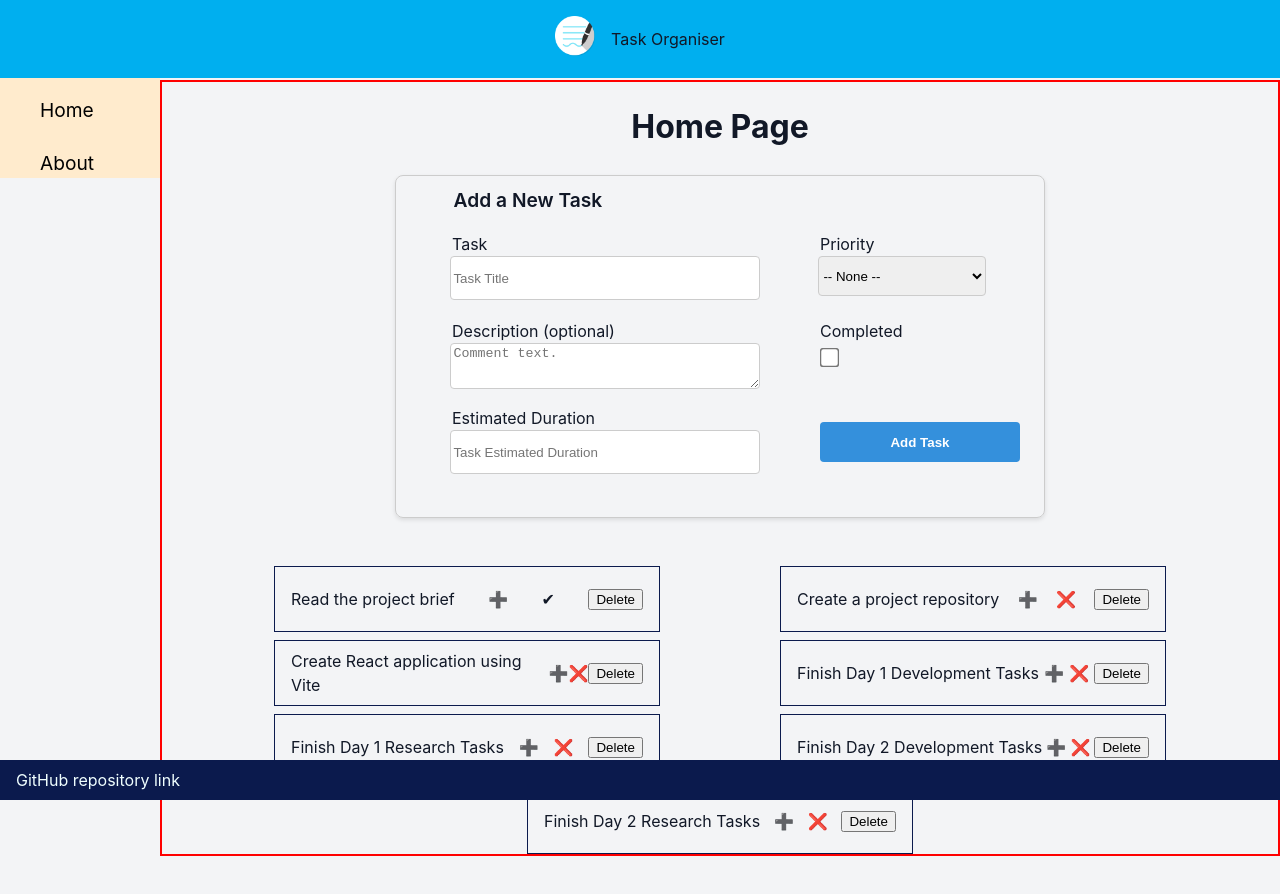
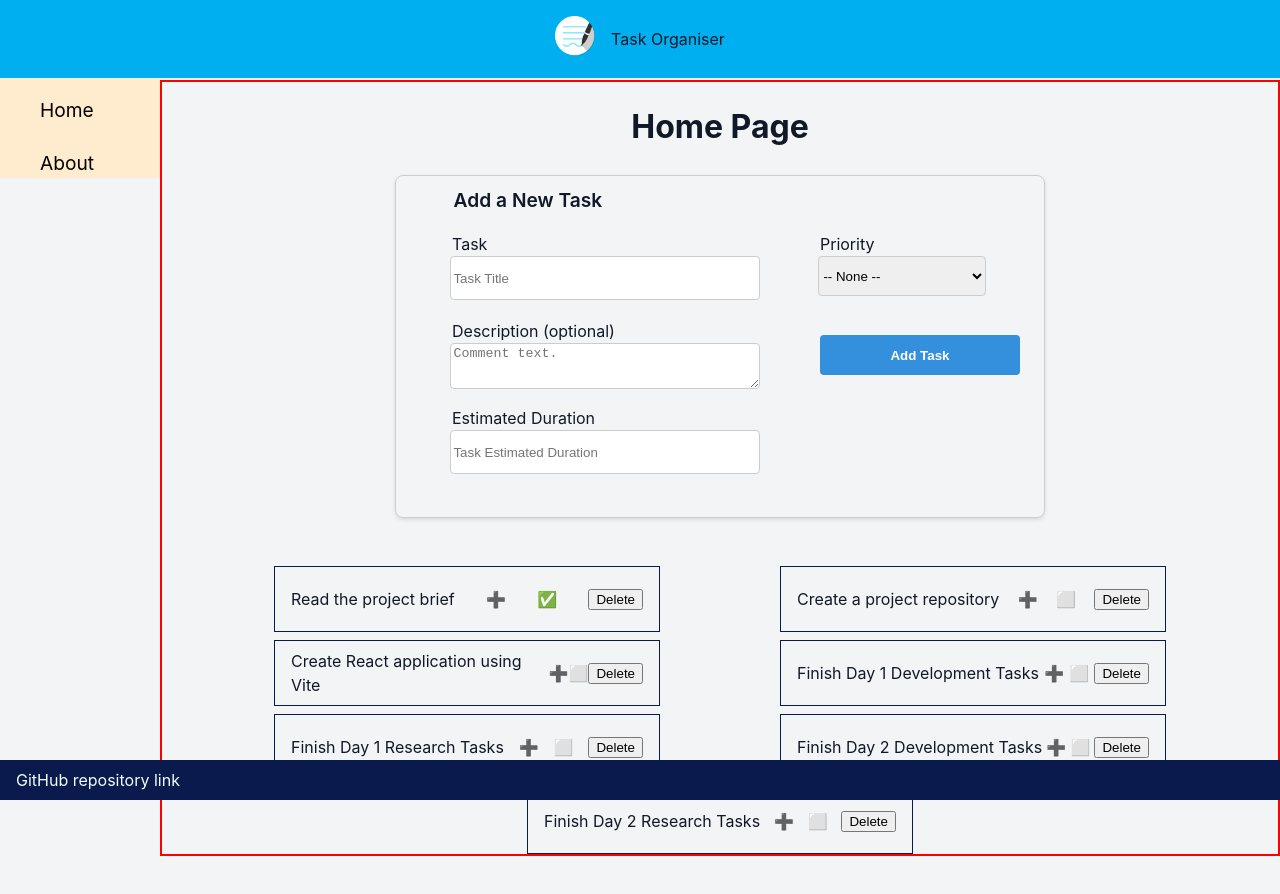
Before and after one commit to mbCeli/to-do-app, a React (Vite) app in the folder mini-project-react-app/: page / in a window 1280 px wide. Shown: the top 894 px of the page. Built offline with nearby package versions, Linux system fonts and the light colour scheme.

Commit message:
finishTask function created to toggle completed task

```diff
--- a/mini-project-react-app/src/components/AddToDoForm.jsx
+++ b/mini-project-react-app/src/components/AddToDoForm.jsx
@@ -5,11 +5,10 @@ export default function AddToDoForm({ addTask }) {
     const [description, setDescription] = useState("");
     const [estimatedDuration, setEstimatedDuration] = useState("");
     const [priority, setPriority] = useState("");
-    const [completed, setCompleted] = useState(false);
 
     const handleFormSubmit = (e) => {
         e.preventDefault();
-        const newTask = { task, description, estimatedDuration, priority, completed };
+        const newTask = { task, description, estimatedDuration, priority };
 
         {addTask((newTask))}
 
@@ -17,7 +16,6 @@ export default function AddToDoForm({ addTask }) {
         setDescription("");
         setEstimatedDuration("");
         setPriority("");
-        setCompleted(false);
     }
 
     return (
@@ -51,11 +49,6 @@ export default function AddToDoForm({ addTask }) {
                     </select>
                 </label>
 
-                <label>
-                    Completed
-                    <input name="completed" type="checkbox" checked={completed} onChange={(e) => setCompleted(e.target.checked)} />
-                </label>
-
                 <button type="submit">Add Task</button>
             </div>
 
--- a/mini-project-react-app/src/components/ToDoList.jsx
+++ b/mini-project-react-app/src/components/ToDoList.jsx
@@ -2,8 +2,8 @@
 import ToDoTasks from "../assets/to-dos.json"; */
 import ToDoListCard from "./ToDoListCard";
 
-export default function ToDoList({ toDos, deleteTask }) {
-  /* const [toDos, setToDo] = useState(ToDoTasks); */ //Me llevo este state a HomaPage para poder usarlo en el addNewTask
+export default function ToDoList({ toDos, deleteTask, finishTask }) {
+  /* const [toDos, setToDo] = useState(ToDoTasks); */ //Me llevo este state a HomePage para poder usarlo en el addNewTask
 
   /* const deleteTask = (i) => {                    //También me llevo esta función a HomePage
     const filteredToDos = toDos.filter((toDo) => {
@@ -23,6 +23,7 @@ export default function ToDoList({ toDos, deleteTask }) {
               además cambié este index por el índice que ya tiene en cuenta el map */
               toDo={toDo}
               deleteTask={deleteTask}
+              finishTask={finishTask}
             />
         );
       })}
--- a/mini-project-react-app/src/components/ToDoListCard.jsx
+++ b/mini-project-react-app/src/components/ToDoListCard.jsx
@@ -1,12 +1,12 @@
 import { Link } from "react-router-dom";
 
-export default function ToDoListCard({ toDo, deleteTask, index }) {
+export default function ToDoListCard({ toDo, deleteTask, index, finishTask }) {
   return (
     <div>
       <div key={toDo.task} className="to-do-card">
         <p className="task-name">{toDo.task}</p>
         <Link to={`/tasks/${index}`} ><span>➕</span></Link>
-        <p className="completion">{toDo.completed === true ? "✔" : "❌"}</p>
+        <span onClick={() => finishTask(index)}>{toDo.completed ? "✅" : "⬜️"}</span>
         <button onClick={() => deleteTask(index)}>Delete</button>
       </div>
     </div>
--- a/mini-project-react-app/src/pages/HomePage.jsx
+++ b/mini-project-react-app/src/pages/HomePage.jsx
@@ -15,6 +15,19 @@ export default function HomePage() {
     setToDo(filteredToDos);
   };
 
+  const finishTask = (indexToFinish) => {
+    const updatedList = [...toDos].map((task, index) => {
+      if(index === indexToFinish) {
+
+        /* console.log(task.completed); */
+        return {...task, completed: !task.completed};
+      } else {
+        return task;
+      }
+    })
+    setToDo(updatedList)
+  }
+
   const addNewTask = (newTask) => {
     setToDo([...toDos, newTask]);
   };
@@ -25,7 +38,7 @@ export default function HomePage() {
       <AddToDoForm addTask={addNewTask}/>
       <br />
 
-      <ToDoList toDos={toDos} deleteTask={deleteTask}/>
+      <ToDoList toDos={toDos} deleteTask={deleteTask} finishTask={finishTask}/>
 
     </div>
   );
```
